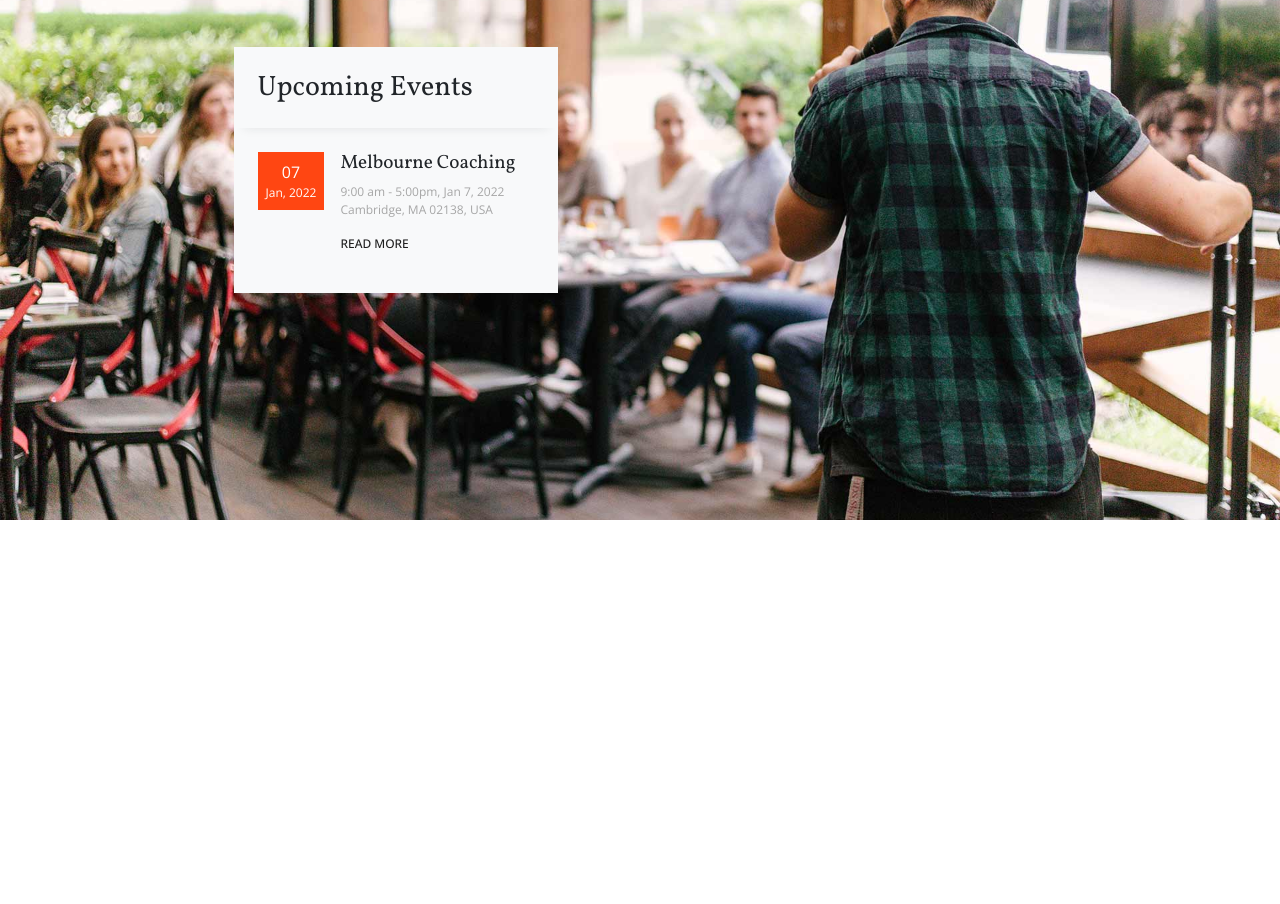
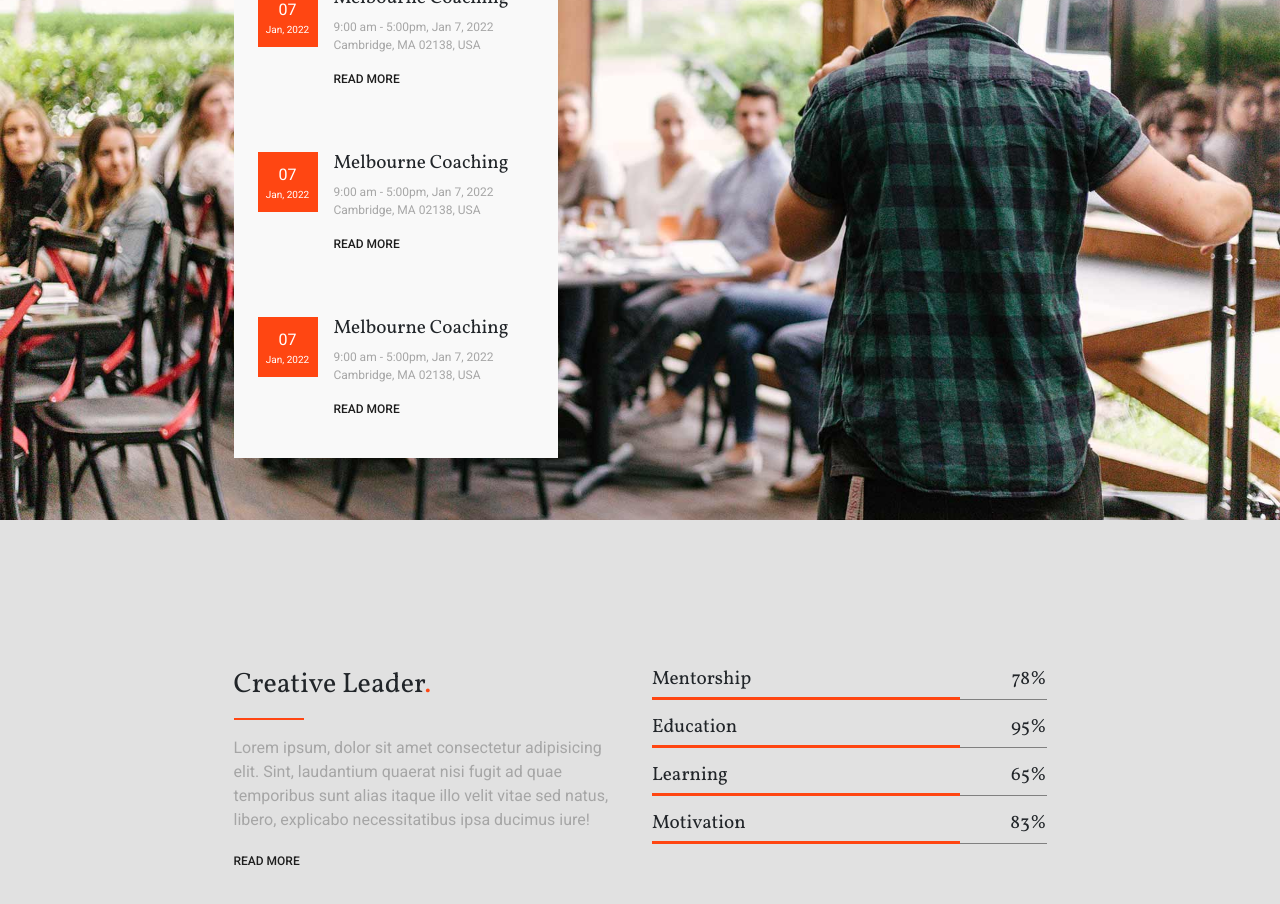
Before and after one commit to Bonu93/proj-html-vuejs, a Vue app: page / in a window 1280 px wide. Shown: the part 1880-2784 px from the top of the page. Before the commit the page ends 2400 px from the top, so only its background shows below. Built offline with nearby package versions, Linux system fonts and the light colour scheme.

Commit message:
add bars section

```diff
--- a/public/index.html
+++ b/public/index.html
@@ -5,13 +5,10 @@
     <meta http-equiv="X-UA-Compatible" content="IE=edge">
     <meta name="viewport" content="width=device-width,initial-scale=1.0">
     <link rel="icon" href="<%= BASE_URL %>favicon.ico">
-    <link rel='stylesheet' href='https://cdnjs.cloudflare.com/ajax/libs/font-awesome/6.0.0-beta3/css/all.min.css' integrity='sha512-Fo3rlrZj/k7ujTnHg4CGR2D7kSs0v4LLanw2qksYuRlEzO+tcaEPQogQ0KaoGN26/zrn20ImR1DfuLWnOo7aBA==' crossorigin='anonymous'/>
     <link rel="preconnect" href="https://fonts.googleapis.com">
     <link rel="preconnect" href="https://fonts.gstatic.com" crossorigin>
-    <link href="https://fonts.googleapis.com/css2?family=Vollkorn:wght@400;600;700&display=swap" rel="stylesheet">
-    <link rel="preconnect" href="https://fonts.googleapis.com">
-    <link rel="preconnect" href="https://fonts.gstatic.com" crossorigin>
-    <link href="https://fonts.googleapis.com/css2?family=Open+Sans:wght@400;500;600;700&display=swap" rel="stylesheet">
+    <link href="https://fonts.googleapis.com/css2?family=Roboto:wght@400;500;700&family=Vollkorn:wght@400;700&display=swap" rel="stylesheet">
+    <link rel='stylesheet' href='https://cdnjs.cloudflare.com/ajax/libs/font-awesome/5.9.0/css/all.min.css' integrity='sha512-q3eWabyZPc1XTCmF+8/LuE1ozpg5xxn7iO89yfSOd5/oKvyqLngoNGsx8jq92Y8eXJ/IRxQbEC+FGSYxtk2oiw==' crossorigin='anonymous'/>
     <title><%= htmlWebpackPlugin.options.title %></title>
   </head>
   <body>
--- a/src/components/Main.vue
+++ b/src/components/Main.vue
@@ -1,5 +1,6 @@
 <template>
     <main>
+        <!-- SPECS SECTION -->
         <section class="h500">
             <div
                 class="site-lg-container bg-light specs d-flex flex-column justify-content-center align-items-center text-center p-5"
@@ -66,7 +67,7 @@
                 </div>
             </div>
         </section>
-
+        <!-- MEMBERS SECTION -->
         <section class="h500 member">
             <div class="container d-flex justify-content-center">
                 <div class="row w-75 g-0 justify-content-center">
@@ -104,14 +105,52 @@
                 </div>
             </div>
         </section>
-
+        <!-- COACHING-CALENDAR SECTION -->
         <section class="h700 coaching d-flex justify-content-center align-items-center">
             <div class="container d-flex justify-content-center">
                 <div class="row w-75">
                     <div class="col-5">
-                        <div class="calendar d-flex flex-column bg-light">
+                        <div class="calendar d-flex flex-column">
                             <div class="calendar-title p-4">
                                 <h3 class="m-0">Upcoming Events</h3>
+                            </div>
+                            <div class="calendar-event d-flex p-4">
+                                <div class="date text-center">
+                                    <span class="day">07</span> Jan, 2022
+                                </div>
+                                <div class="event-details d-flex flex-column mx-3">
+                                    <h4>Melbourne Coaching</h4>
+                                    <div class="time">
+                                        <span class="subtitle">
+                                            9:00 am - 5:00pm, Jan 7, 2022
+                                        </span>
+                                    </div>
+                                    <div class="location">
+                                        <span class="subtitle">
+                                            Cambridge, MA 02138, USA
+                                        </span>
+                                    </div>
+                                    <a href="#" class="read-more">Read More</a>
+                                </div>
+                            </div>
+                            <div class="calendar-event d-flex p-4">
+                                <div class="date text-center">
+                                    <span class="day">07</span> Jan, 2022
+                                </div>
+                                <div class="event-details d-flex flex-column mx-3">
+                                    <h4>Melbourne Coaching</h4>
+                                    <div class="time">
+                                        <span class="subtitle">
+                                            9:00 am - 5:00pm, Jan 7, 2022
+                                        </span>
+                                    </div>
+                                    <div class="location">
+                                        <span class="subtitle">
+                                            Cambridge, MA 02138, USA
+                                        </span>
+                                    </div>
+                                    <a href="#" class="read-more">Read More</a>
+                                </div>
                             </div>
                             <div class="calendar-event d-flex p-4">
                                 <div class="date text-center">
@@ -138,6 +177,52 @@
                 </div>
             </div>
 
+        </section>
+        <!-- ROLE SECTION -->
+        <section class="h500  d-flex justify-content-center align-items-center">
+            <div class="container d-flex justify-content-center align-items-center">
+                <div class="row w-75">
+                    <div class="col-6">
+                        <h3 class="pointed">Creative Leader</h3>
+                        <hr class="orange-rule">
+                        <p class="subtitle">
+                            Lorem ipsum, dolor sit amet consectetur adipisicing elit. Sint, laudantium quaerat nisi fugit ad quae temporibus sunt alias itaque illo velit vitae sed natus, libero, explicabo necessitatibus ipsa ducimus iure!
+                        </p>
+                        <a href="#" class="read-more">READ MORE</a>
+                    </div>
+
+                    <div class="col-6">
+                        <div class="bar-info d-flex justify-content-between">
+                            <h4>Mentorship</h4>
+                            <h4>78%</h4>
+                        </div>
+                        <div class="bar">
+                            <div class="loaded-bar"></div>
+                        </div>
+                        <div class="bar-info d-flex justify-content-between">
+                            <h4>Education</h4>
+                            <h4>95%</h4>
+                        </div>
+                        <div class="bar">
+                            <div class="loaded-bar"></div>
+                        </div>
+                        <div class="bar-info d-flex justify-content-between">
+                            <h4>Learning</h4>
+                            <h4>65%</h4>
+                        </div>
+                        <div class="bar">
+                            <div class="loaded-bar"></div>
+                        </div>
+                        <div class="bar-info d-flex justify-content-between">
+                            <h4>Motivation</h4>
+                            <h4>83%</h4>
+                        </div>
+                        <div class="bar">
+                            <div class="loaded-bar"></div>
+                        </div>
+                    </div>
+                </div>
+            </div>
         </section>
     </main>
 </template>
@@ -219,6 +304,9 @@ main {
 
 // COACHING SECTION
 
+.calendar {
+    background-color: $white-alt;
+}
 .coaching {
     background-image: url('../assets/img/h1-img-09.jpg');
     background-position-y: 30%;
@@ -226,6 +314,7 @@ main {
     font-size: 12px;
     .calendar-title {
         box-shadow: rgba(33, 35, 38, 0.1) 0px 10px 10px -10px;
+        background: $white-alt;
     }
     h4 {
         font-size: 1.2rem;
@@ -233,8 +322,13 @@ main {
     .date {
         background: $orange;
         color: white;
-        height: 50%;
-        padding: .5rem;
+        height: 60px;
+        width: 60px;
+        display: flex;
+        flex-direction: column;
+        justify-content: center;
+        align-items: center;
+        font-size: 10px;
         .day {
             display: block;
             font-size: 1rem;
@@ -245,10 +339,32 @@ main {
 .calendar-event{
     cursor: pointer;
     &:hover {
+        background: white;
+        box-shadow: rgba(33, 35, 38, 0.1) 0px 10px 10px -10px;
         h4 {
             color: $orange;
         }
     }
 }
 
+// ROLE SECTION
+
+.bar {
+    background: grey;
+    height: 1px;
+    margin-bottom: 1rem;
+    .loaded-bar {
+        background: $orange;
+        height: 3px;
+        width: 78%;
+        position: relative;
+        top: -2px;
+    }
+}
+
+.bar-info {
+    h4 {
+        font-size: 1.2rem;
+    }
+}
 </style>
--- a/src/styles/globals.scss
+++ b/src/styles/globals.scss
@@ -7,8 +7,8 @@ h4 {
     font-family: 'Vollkorn', serif;
 }
 
-* {
-    font-family: 'Open Sans', sans-serif;
+html body {
+    font-family: 'Roboto', sans-serif;
 }
 
 // UTILITIES
--- a/src/styles/variables.scss
+++ b/src/styles/variables.scss
@@ -4,7 +4,7 @@ $white: #FFFFFF;
 $bg-sec: #FFFFFF33;
 $bg-sec-alt: #FFFFFF26;
 $bg-grey: #E1E1E1;
-$white-alt: #FAFAFA;
+$white-alt: #F9F9F9;
 $lightgrey: #E1E1E1;
 $orange: #FF4612;
 $fucsia: #EF2853;
```
